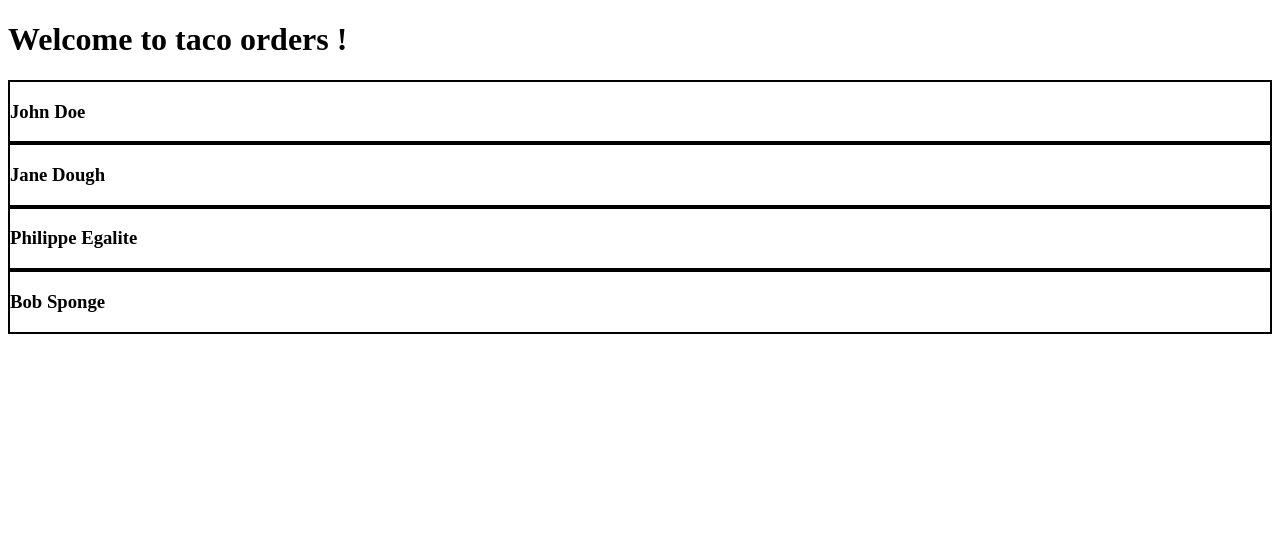
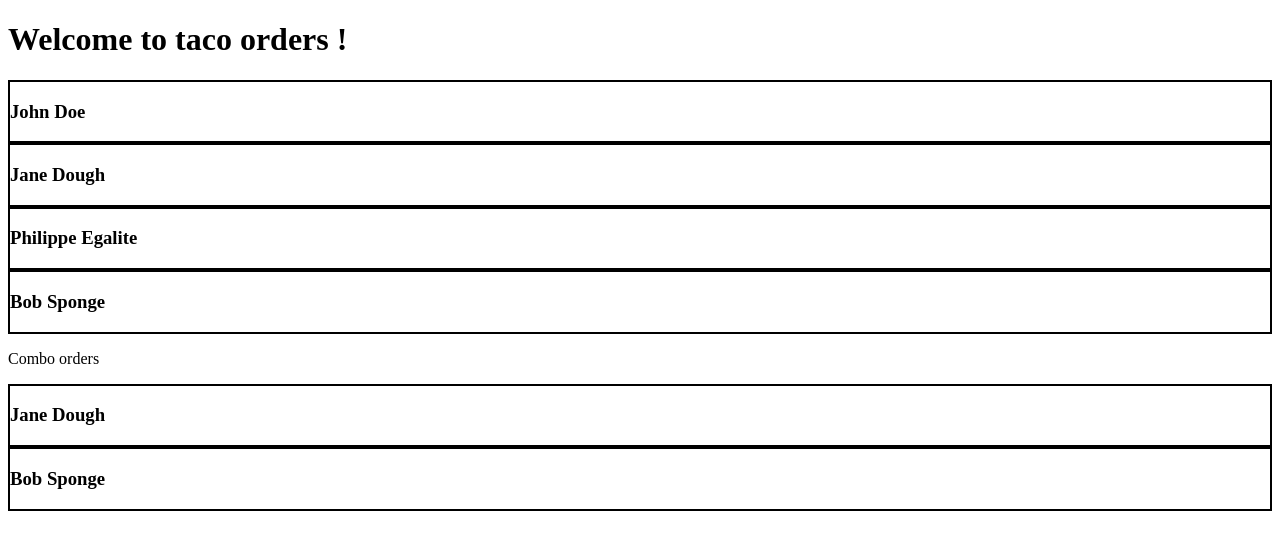
Before and after one commit to dallairius/Jonathan_Dallaire_Learning_AngularF26, an Angular app: page / in a window 1280 px wide. Shown: the top 550 px of the page. Built offline with nearby package versions, Linux system fonts and the light colour scheme.

Commit message:
Added a computed and an effect

```diff
--- a/src/app/order-list/order-list.html
+++ b/src/app/order-list/order-list.html
@@ -1,5 +1,11 @@
-@for(order of orderArray; track order.orderId){
+@for(order of orderArray(); track order.orderId){
  <app-order-list-item [orderInput] = "order"/>
 }@empty{
   no orders to show
 }
+<p>Combo orders</p>
+@for(order of comboOrders(); track order.orderId){
+  <app-order-list-item [orderInput] = "order"/>
+}@empty{
+  no combo orders to show
+}
--- a/src/app/order-list/order-list.ts
+++ b/src/app/order-list/order-list.ts
@@ -1,6 +1,7 @@
-import { Component } from '@angular/core';
+import {Component, computed, effect, inject} from '@angular/core';
 import {Tacos} from '../Shared/Models/tacos';
 import {OrderListItem} from '../order-list-item/order-list-item';
+import {TacoService} from '../services/taco-service';
 
 
 
@@ -14,9 +15,22 @@ import {OrderListItem} from '../order-list-item/order-list-item';
   templateUrl: './order-list.html',
 })
 export class OrderList {
-  orderArray: Tacos[] = [{orderId:0,customerName:"John Doe", combo:false,howMany:"3",whichProtein:"beef"},
+  private tacoService = inject(TacoService);
+
+  orderArray = this.tacoService.orderArray
+  /*orderArray: Tacos[] = [{orderId:0,customerName:"John Doe", combo:false,howMany:"3",whichProtein:"beef"},
     {orderId:1,customerName:"Jane Dough",       combo:true, howMany:"2",whichProtein:"chicken"},
     {orderId:2,customerName:"Philippe Egalite", combo:false,howMany:"1",whichProtein:"pork"},
     {orderId:3,customerName:"Bob Sponge",       combo:true, howMany:"5",whichProtein:"beef"},
-  ]
+  ]*/
+
+  comboOrders = computed(() => this.orderArray().filter(b => b.combo))
+
+  orderCount = computed(() => this.orderArray().length)
+
+  constructor() {
+    effect(() => {
+      console.log('Orders on the screen: ', this.orderCount());
+    });
+  }
 }
--- a/src/app/services/taco-service.ts
+++ b/src/app/services/taco-service.ts
@@ -1,13 +1,18 @@
-import {Service, signal} from '@angular/core';
+import {Injectable, Service, signal} from '@angular/core';
 import {Tacos} from '../Shared/Models/tacos';
 
-@Service()
+@Injectable({ providedIn: 'root'})
 export class TacoService {
-  private tacos = signal<Tacos[]>([{orderId:0,customerName:"John Doe", combo:false,howMany:"3",whichProtein:"beef"},
+  private orders = signal<Tacos[]>([
+    {orderId:0,customerName:"John Doe", combo:false,howMany:"3",whichProtein:"beef"},
     {orderId:1,customerName:"Jane Dough",       combo:true, howMany:"2",whichProtein:"chicken"},
     {orderId:2,customerName:"Philippe Egalite", combo:false,howMany:"1",whichProtein:"pork"},
     {orderId:3,customerName:"Bob Sponge",       combo:true, howMany:"5",whichProtein:"beef"},
   ])
 
-  orderArray = this.tacos.asReadonly();
+  orderArray = this.orders.asReadonly();
+
+  addOrder(o: Tacos){
+    this.orders.update(list => [...list,o]);
+  }
 }
```
